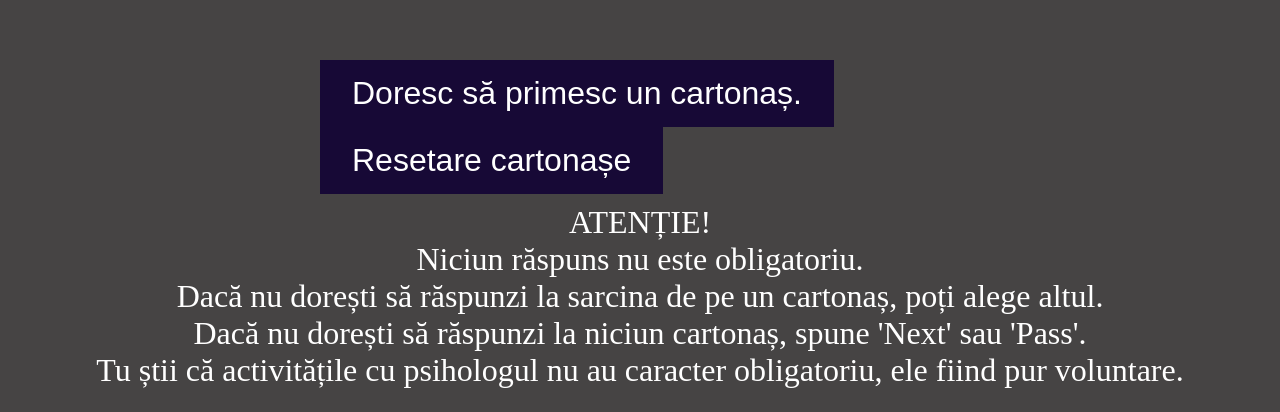
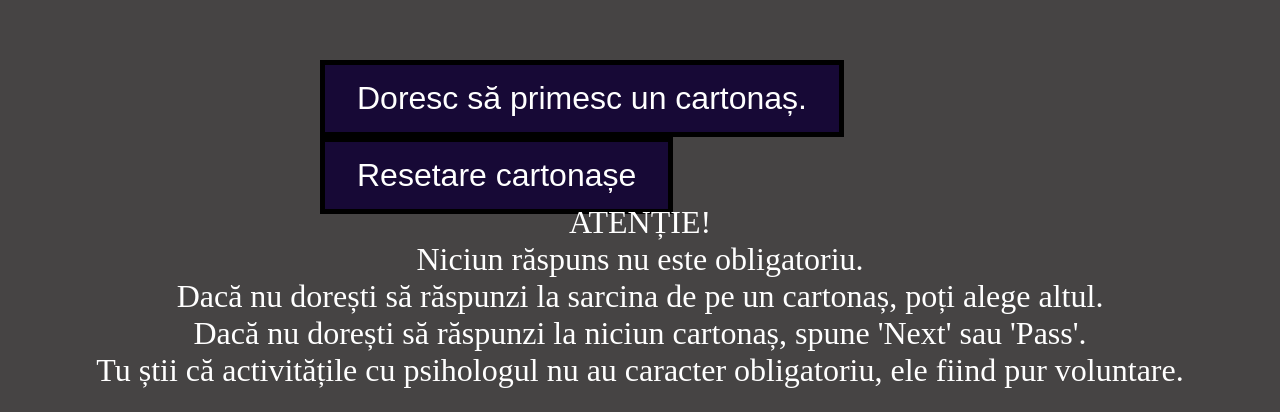
Before and after one commit to iah1m/iah1m.github.io, a plain HTML site: page Bullying/index.html in a window 1280 px wide. Shown: the part 388-800 px from the top of the page. Drawn offline with Linux system fonts and the light colour scheme.

Commit message:
Buttons border

```diff
--- a/Bullying/style.css
+++ b/Bullying/style.css
@@ -76,5 +76,5 @@ html, body
     font-size: 32px;
     cursor: pointer;
     padding: 15px 32px;
-    margin: auto;
+    border: 5px solid black;
   }
```
